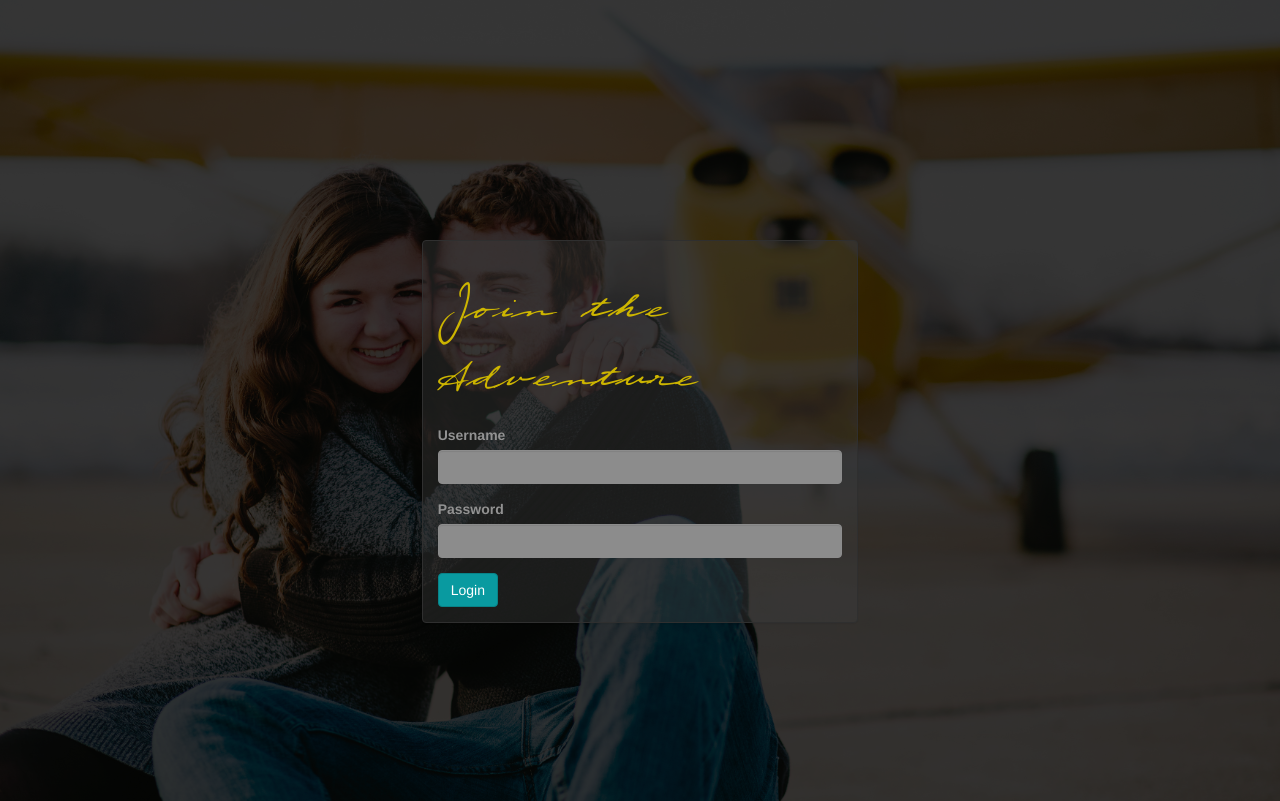
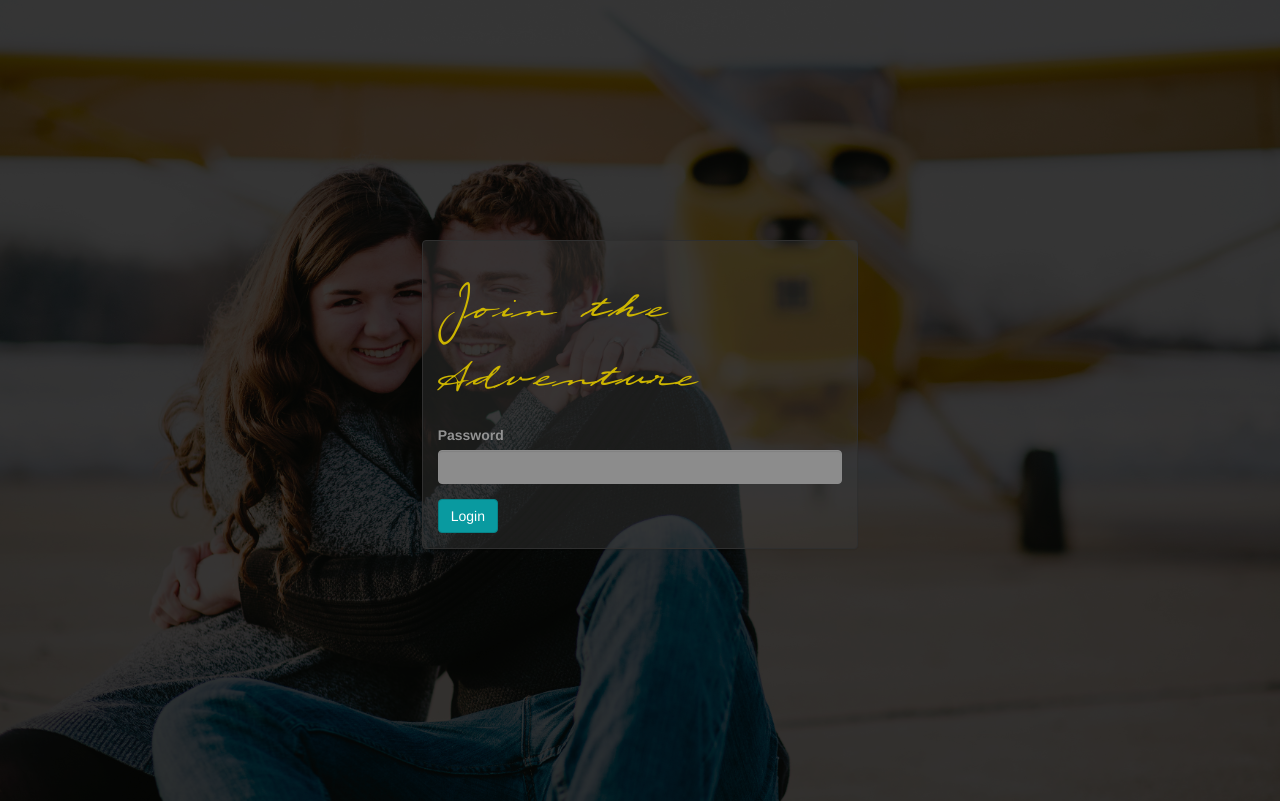
Before and after one commit to kwalter26/wedding-website-node, a Node server app: page /login in a window 1280 px wide. Run offline with Node 20, Linux system fonts and the light colour scheme; some libraries are stand-ins or nearby versions.

Commit message:
Initial splash screen working and login username is removed

```diff
--- a/config/passport.js
+++ b/config/passport.js
@@ -93,7 +93,7 @@ module.exports = function(passport) {
             passReqToCallback : true // allows us to pass back the entire request to the callback
         },
         function(req, username, password, done) { // callback with email and password from our form
-
+            username = 'Guest';
             // find a user whose email is the same as the forms email
             // we are checking to see if the user trying to login already exists
             User.findOne({ 'local.username' :  username }, function(err, user) {
--- a/public/javascripts/main.js
+++ b/public/javascripts/main.js
@@ -4,10 +4,17 @@
 $(document).ready(function(){
 
     // Set background height to full screen
-    $('.main-background').height($(window).height()-95);
+    resize();
+    window.addEventListener("resize", resize);
+
 
     // Fade in background
-    $('#login-jumbo').fadeIn('slow',function(){
+    $('.background').fadeIn('slow',function(){
+        $('#main-menu').fadeIn('slow');
+    });
 
-    });
+    function resize(){
+        $('.background').height($(window).height()-95);
+        $('.section').height($(window).height()-95 * 0.8);
+    }
 });
--- a/public/stylesheets/style.less
+++ b/public/stylesheets/style.less
@@ -2,7 +2,7 @@
 @import "fonts.less";
 
 body {
-  background-color: #204d74;
+  background-color: #2f2f2f;
   overflow-y: hidden;
 }
 
@@ -12,6 +12,8 @@ body {
 
 .panel {
   box-shadow: #0f0f0f ;
+  background: rgb(60,60,60);
+  background: rgba(60,60,60,0.4);
 }
 
 #login_form{
@@ -22,11 +24,24 @@ body {
   label{
     color: #929292;
   }
-  .panel{
-    background: rgb(60,60,60);
-    background: rgba(60,60,60,0.4)
-  }
+
 }
+
+.background{
+  background-size: cover;
+  display: none;
+}
+
+#main-content{
+  display:none;
+}
+
+#main-menu{
+  display:none;
+  font-family: scribble;
+  color:#cdb500;
+}
+
 
 #login-jumbo{
   background: #383838 url('/images/Kyle_Katie_Engagement-51.jpg') bottom left;
@@ -34,9 +49,10 @@ body {
   background-blend-mode: multiply;
 }
 
-.main-background {
+#main-jumbo{
+  background: #383838 url('/images/Kyle_Katie_Engagement-78.jpg') center center;
   background-size: cover;
-  display: none;
+  background-blend-mode: multiply;
 }
 
 .Absolute-Center {
--- a/routes/index.js
+++ b/routes/index.js
@@ -1,5 +1,7 @@
 //var express = require('express');
 //var router = express.Router();
+
+
 
 module.exports = function(app,passport){
 
--- a/views/login.jade
+++ b/views/login.jade
@@ -2,8 +2,8 @@ extends layout
 
 block content
 
-    .jumbotron.main-background(id='login-jumbo')
-        .login.container-fluid
+    .jumbotron.background(id='login-jumbo')
+        .container-fluid
             .row
                 .Absolute-Center.is-Responsive
                     .col-sm-12.col-md-10.col-md-offset-1
@@ -13,9 +13,9 @@ block content
                                     h1= title
                                     - if(message.length > 0)
                                         .alert.alert-danger= message
-                                    .form-group
+                                    .form-group.hidden
                                         label Username
-                                        input.form-control(type='text' name='username')
+                                        input.form-control(type='text' name='username' value='1')
                                     .form-group
                                         label Password
                                         input.form-control(type='password' name='password')
```
Also changed, not shown: views/index.jade (+10 -6 lines), public/stylesheets/style.css.
